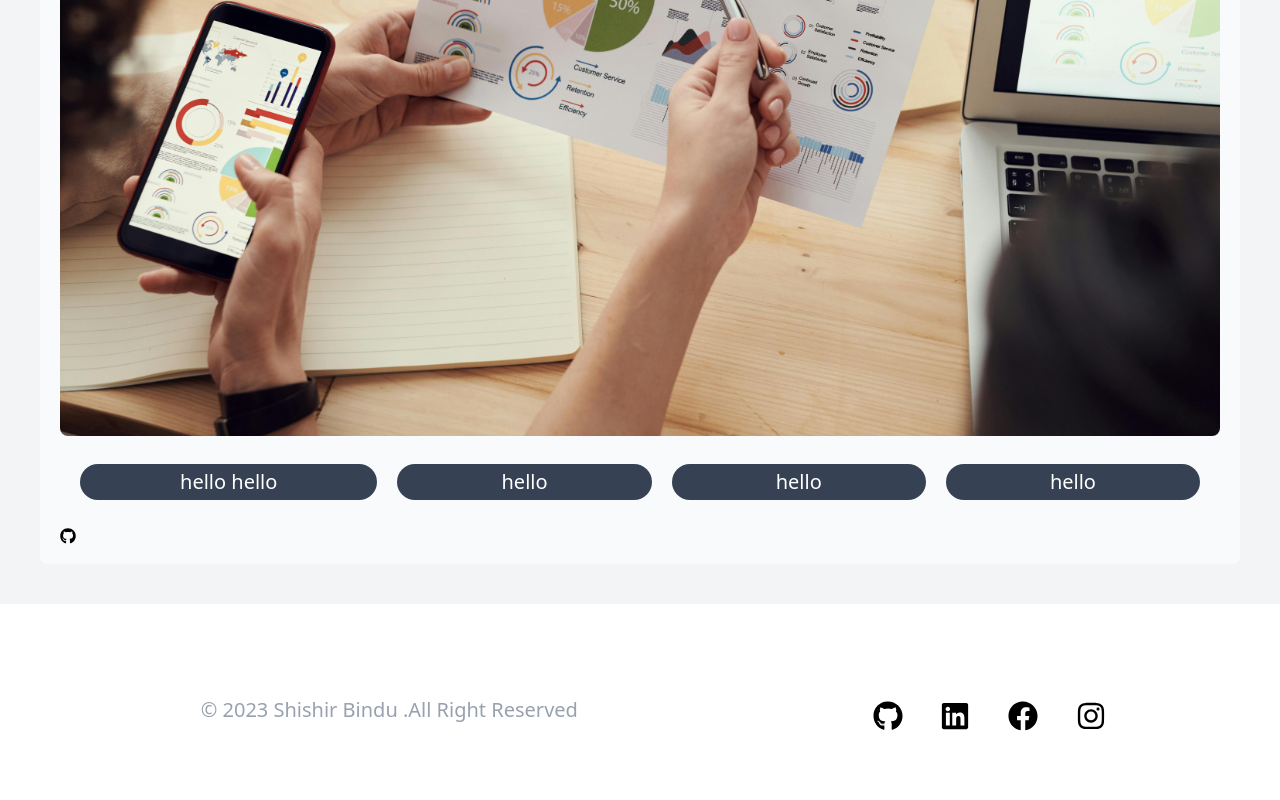
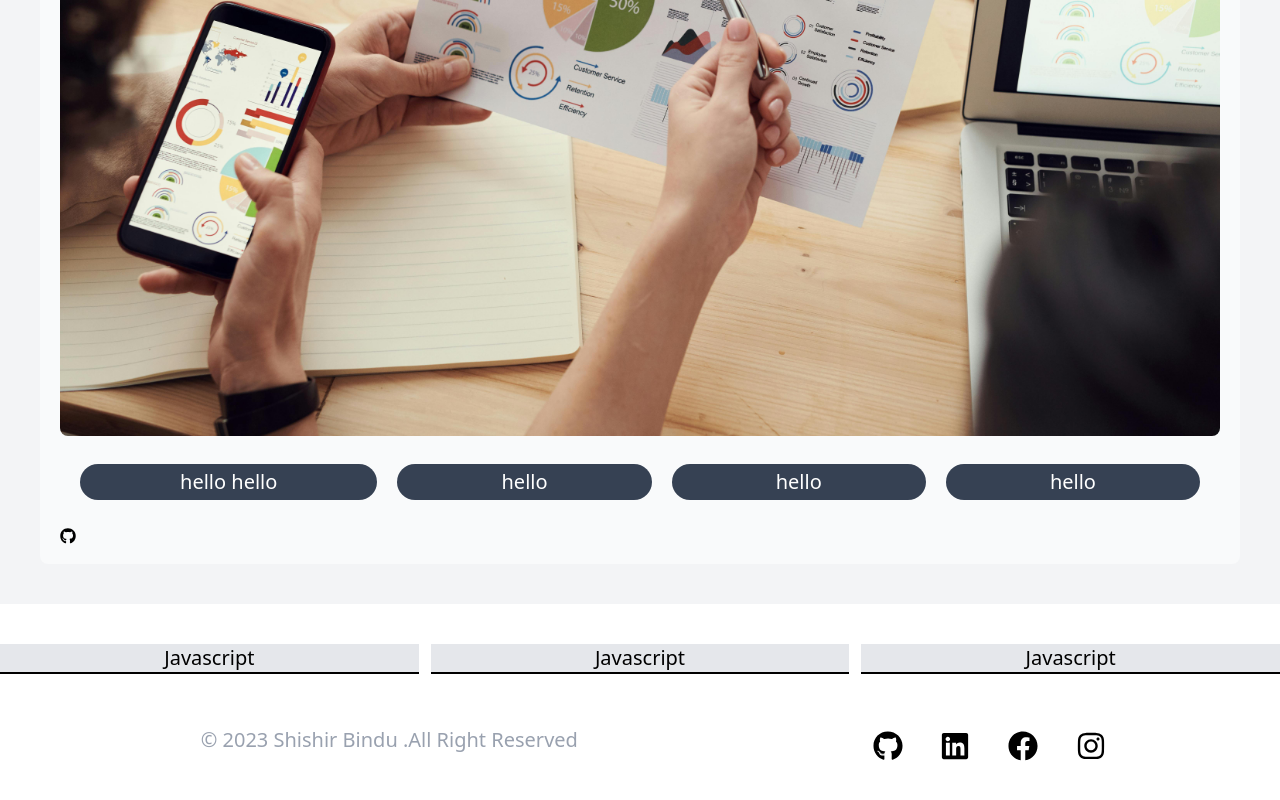
Before and after one commit to shishirbindu1/portfolio, a React (Vite) app: page / in a window 1280 px wide. Shown: the part 1121-1921 px from the top of the page. Built offline with nearby package versions, Linux system fonts and the light colour scheme.

Commit message:
skill section added

```diff
--- a/src/component/Portfolio/Portfolio.jsx
+++ b/src/component/Portfolio/Portfolio.jsx
@@ -1,6 +1,7 @@
 import React from 'react'
 import Home from '../Home/Home'
 import Project from '../Project/Project'
+import Skills from '../Skill/Skills'
 
 const Portfolio = () => {
   return (
@@ -8,6 +9,7 @@ const Portfolio = () => {
     <div className="wrap">
       <Home/>
       <Project/>
+      <Skills/>
     </div>
 
   )
--- a/src/component/Skill/Skills.jsx
+++ b/src/component/Skill/Skills.jsx
@@ -2,7 +2,12 @@ import React from 'react'
 
 const Skills = () => {
   return (
-    <div>Skills</div>
+    <div className="skills grid gap-x-3 grid-flow-col">
+      <button className='text-xl bg-gray-200 px-3 py1  border-b-2 '>Javascript</button>
+      <button className='text-xl bg-gray-200 px-3 py1  border-b-2 '>Javascript</button>
+      <button className='text-xl bg-gray-200 px-3 py1  border-b-2 '>Javascript</button>
+
+    </div>
   )
 }
 
```
